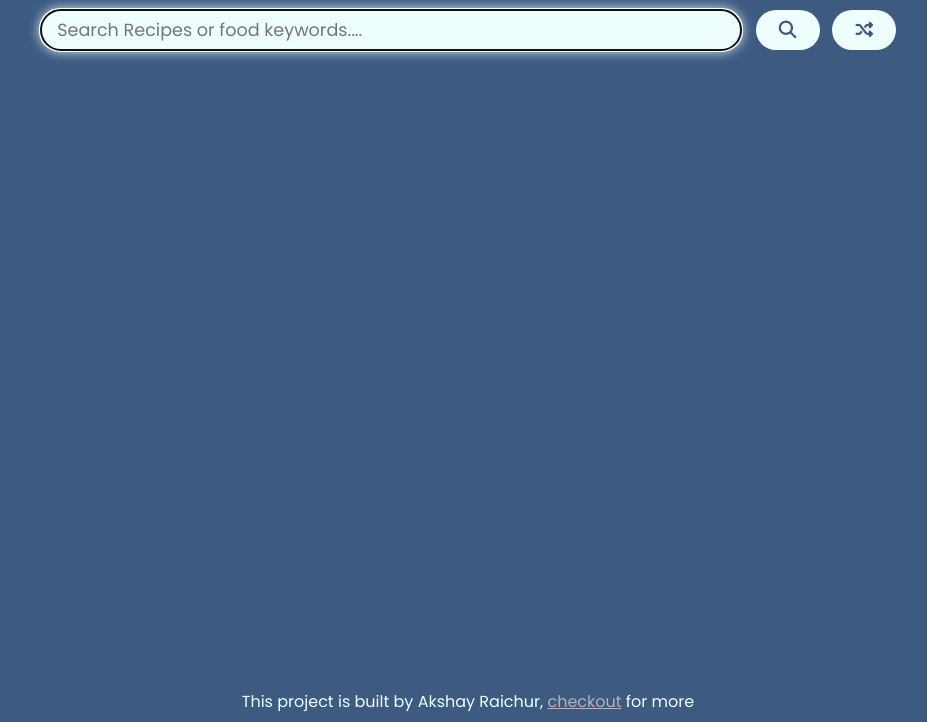
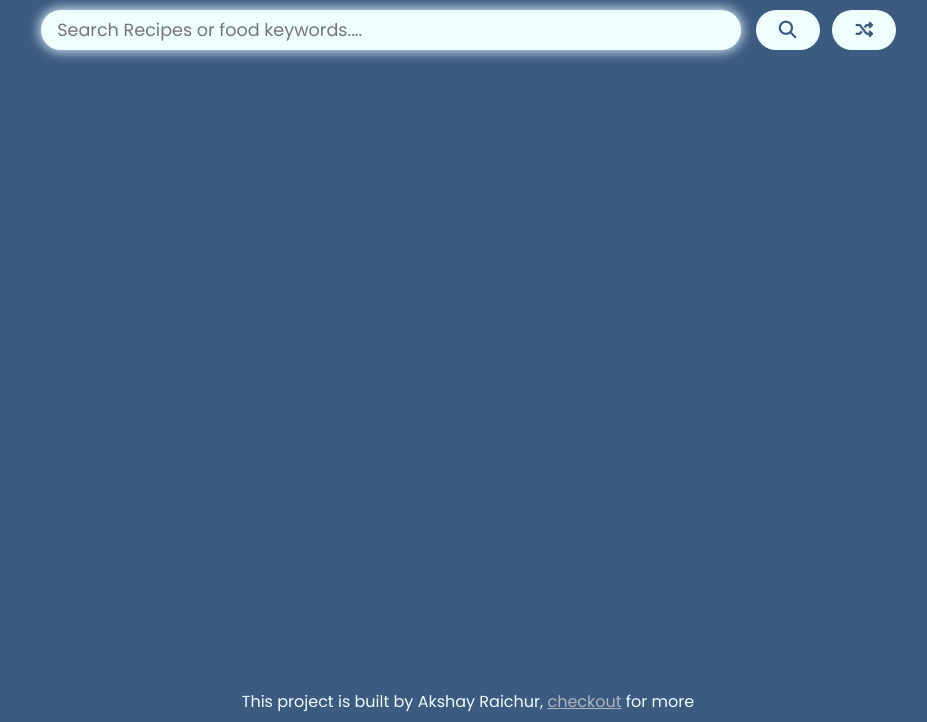
Before and after one commit to akshayraichur/food-recipes-js, a plain HTML site: page index.html in a window 1280 px wide. Shown: the part 78-800 px from the top of the page, without its empty margins (172-1099 px from the left). Drawn offline with Linux system fonts and the light colour scheme.

Commit message:
fix: add outline css property to search-input element

```diff
--- a/styles/index.css
+++ b/styles/index.css
@@ -52,6 +52,7 @@ main {
   transition: all 0.3s ease;
   background-color: var(--bg-color);
   color: var(--primary-color);
+  outline: 0;
 }
 
 .submit-btn,
```
